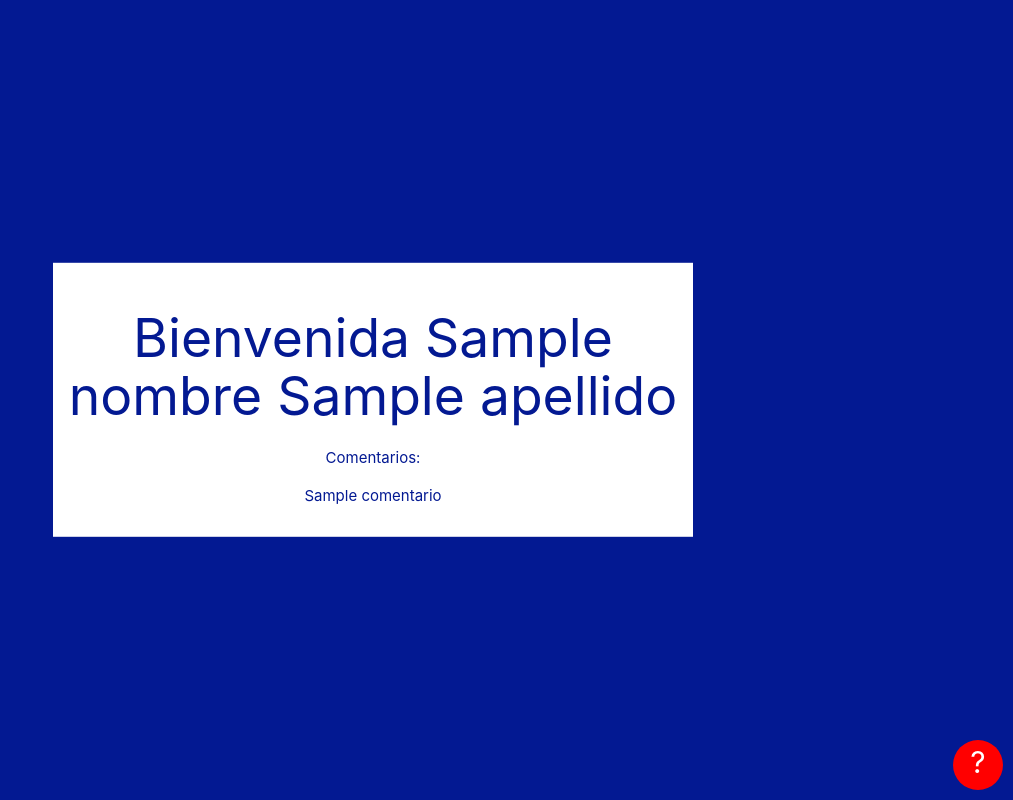
After one commit to AldoRed/covid-19, a Django app: template Proyecto/covid/templates/inicio.html in a window 1280 px wide. The commit adds this page. Shown: the whole page, without its empty margins (267-1280 px from the left). Run offline with Django 3.2, Linux system fonts and the light colour scheme; the template is opened without the code that fills it: most values are stand-ins (such as "Sample title", 1, 10 or a date in 2020).

Commit message:
Ultimos ajustes

```diff
--- a/Proyecto/covid/static/js/ingreso.js
+++ b/Proyecto/covid/static/js/ingreso.js
@@ -1,8 +1,3 @@
-$("#ingreso .siguiente").click(function(){
-    var correo = $("#email").val()
-    alert(correo);
-})
-
 $(".info").mouseover(function(){
     $(".info div").removeClass("noDisplay");
 })
--- a/Proyecto/covid/static/js/registro.js
+++ b/Proyecto/covid/static/js/registro.js
@@ -20,7 +20,7 @@ $("#registro .1-2 .volver").click(function(){
 })
 
 $("#registro .1-2 .siguiente").click(function(){
-    alert("Registro")
+    alert("Datos enviados: Pronto será contactado para analizar su caso")
 })
 
 $(".info").mouseover(function(){
--- /dev/null
+++ b/Proyecto/covid/templates/inicio.html
@@ -0,0 +1,44 @@
+<!DOCTYPE html>
+<html lang="es">
+<head>
+    <meta charset="UTF-8">
+    <meta name="viewport" content="width=device-width, initial-scale=1.0">
+    {% load static %}
+    <link rel="shortcut icon" href="{% static 'img/logo.png'%}" type="image/x-icon">
+    <link href="https://fonts.googleapis.com/icon?family=Material+Icons">
+    <link rel="stylesheet" href="{% static 'css/materialize.min.css' %}">
+    <link rel="stylesheet" href="{% static 'css/estilos.css' %}">
+
+    <script type="text/javascript" src="{% static 'js/jquery.js'%}"></script>
+    <script type="text/javascript" src="{% static 'js/materialize.min.js'%}"></script>
+
+    <title>Empezar seguimiento covid 19</title>
+</head>
+<body style="background:#031992;">
+    <div class="info">
+        <p>?</p>
+        <div class="dentro noDisplay"><h5>Aqui se tienen que registrar</h5></div>
+    </div>
+    <div id="ingreso" class="centrar">
+        <div class="row">
+            <h2>Bienvenida {{nombre}} {{apellido}}</h2>
+            <p>Comentarios:</p>
+            <div>
+                {{comentario}}
+            </div>
+        </div>
+    </div>
+
+</body>
+
+    <script type="text/javascript" src="{% static 'js/ingreso.js'%}">
+    $(".info").mouseover(function(){
+    $(".info div").removeClass("noDisplay");
+    })
+
+    $(".info").mouseout(function(){
+        $(".info div").addClass("noDisplay");
+    })
+    </script>
+
+</html>
```
Also changed, not shown: Proyecto/covid/templates/ingresar.html (+4 -3 lines), Proyecto/covid/views.py (+20 -0 lines), Proyecto/db.sqlite3.
